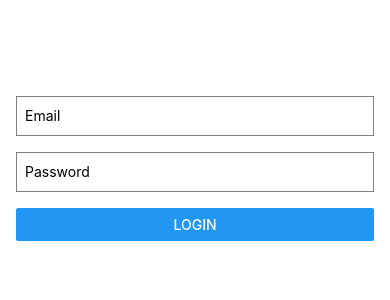
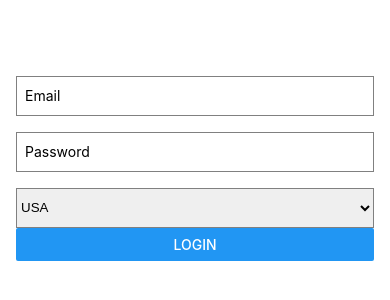
Before and after one commit to PhanTien234/ReactNative_FormHandling, a React Native app: screen / in a window 390 px wide. Shown: the part 254-554 px from the top of the page. Built offline with nearby package versions, Linux system fonts and the light colour scheme.

Commit message:
DropdownList

```diff
--- a/LoginScreen.js
+++ b/LoginScreen.js
@@ -1,14 +1,16 @@
+import { Picker } from "@react-native-picker/picker";
 import React, { useState } from "react";
-import { View, TextInput, Button, Alert, StyleSheet } from "react-native";
+import { Alert, Button, StyleSheet, TextInput, View } from "react-native";
 
 const LoginScreen = () => {
   const [email, setEmail] = useState("");
   const [password, setPassword] = useState("");
+  const [selectedCountry, setSelectedCountry] = useState("USA");
 
   const handleLogin = () => {
     if (validateInputs()) {
       // Add your form handling logic here (e.g., API calls for login).
-      const message = `Email: ${email}\nPassword: ${password}`;
+      const message = `Email: ${email}\nPassword: ${password}\nCountry: ${selectedCountry}`;
       Alert.alert("Login Information", message);
     }
   };
@@ -17,7 +19,7 @@ const LoginScreen = () => {
     // Basic email format validation using a regular expression.
     const emailRegex = /^[^\s@]+@[^\s@]+\.[^\s@]+$/;
     if (!email || !password) {
-      Alert.alert("Error", "Email and password are required.");
+      Alert.alert("Error", "Email, password, and country are required.");
       return false;
     } else if (!emailRegex.test(email)) {
       Alert.alert("Error", "Please enter a valid email address.");
@@ -43,6 +45,16 @@ const LoginScreen = () => {
         value={password}
         secureTextEntry
       />
+      <Picker
+        style={styles.picker}
+        selectedValue={selectedCountry}
+        onValueChange={(itemValue) => setSelectedCountry(itemValue)}
+      >
+        <Picker.Item label="USA" value="USA" />
+        <Picker.Item label="Canada" value="Canada" />
+        <Picker.Item label="UK" value="UK" />
+        <Picker.Item label="Australia" value="Australia" />
+      </Picker>
       <Button title="Login" onPress={handleLogin} />
     </View>
   );
@@ -61,6 +73,11 @@ const styles = StyleSheet.create({
     marginBottom: 16,
     paddingHorizontal: 8,
   },
+  picker: {
+    height: 40,
+    borderColor: "gray",
+    borderWidth: 1,
+  },
 });
 
 export default LoginScreen;
--- a/package.json
+++ b/package.json
@@ -12,7 +12,8 @@
     "expo": "~49.0.8",
     "expo-status-bar": "~1.6.0",
     "react": "18.2.0",
-    "react-native": "0.72.4"
+    "react-native": "0.72.4",
+    "@react-native-picker/picker": "2.4.10"
   },
   "devDependencies": {
     "@babel/core": "^7.20.0"
```
Also changed, not shown: 1 other file (tests, documents, lock files or other folders).
